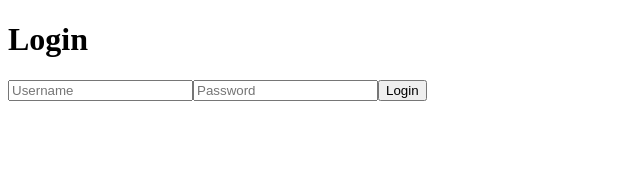
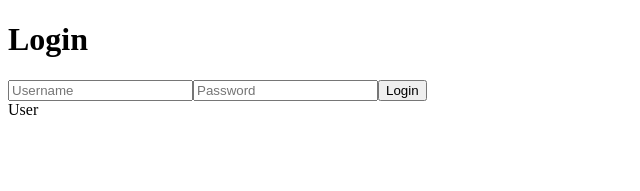
Before and after one commit to dydals3440/github-test, a React (Vite) app: page / in a window 1280 px wide. Shown: the top 191 px of the page, without its empty margins (0-640 px from the left). Built offline with nearby package versions, Linux system fonts and the light colour scheme.

Commit message:
[MATT-1] feat(user): User 컴포넌트 추가
commit-id:17e18fd9

```diff
--- a/src/App.tsx
+++ b/src/App.tsx
@@ -1,3 +1,5 @@
+import { User } from './components/user';
+
 function App() {
   return (
     <div>
@@ -7,6 +9,7 @@ function App() {
         <input type='password' placeholder='Password' />
         <button type='submit'>Login</button>
       </form>
+      <User />
     </div>
   );
 }
--- /dev/null
+++ b/src/components/user.tsx
@@ -0,0 +1,3 @@
+export const User = () => {
+  return <div>User</div>;
+};
```
Also changed, not shown: .spr.yml (added).
